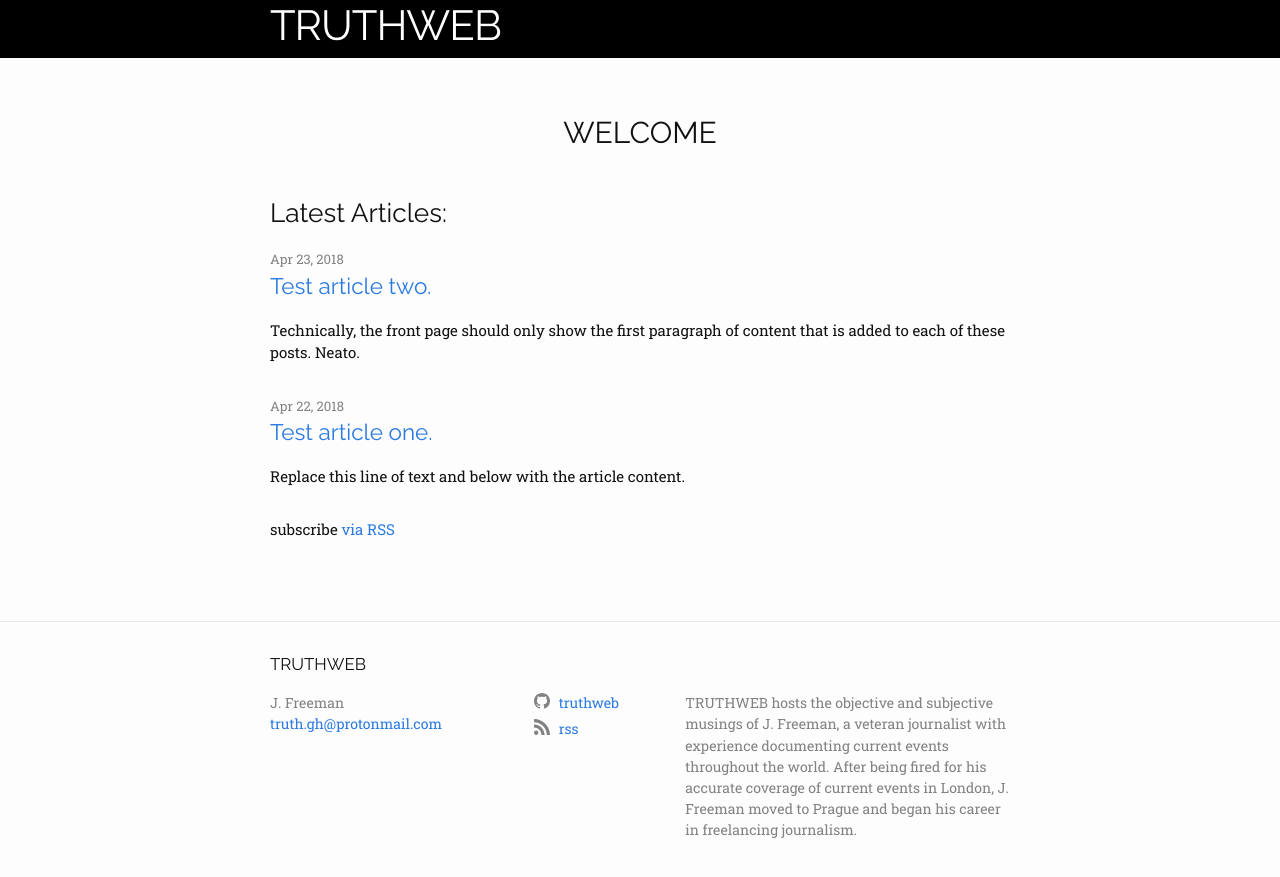
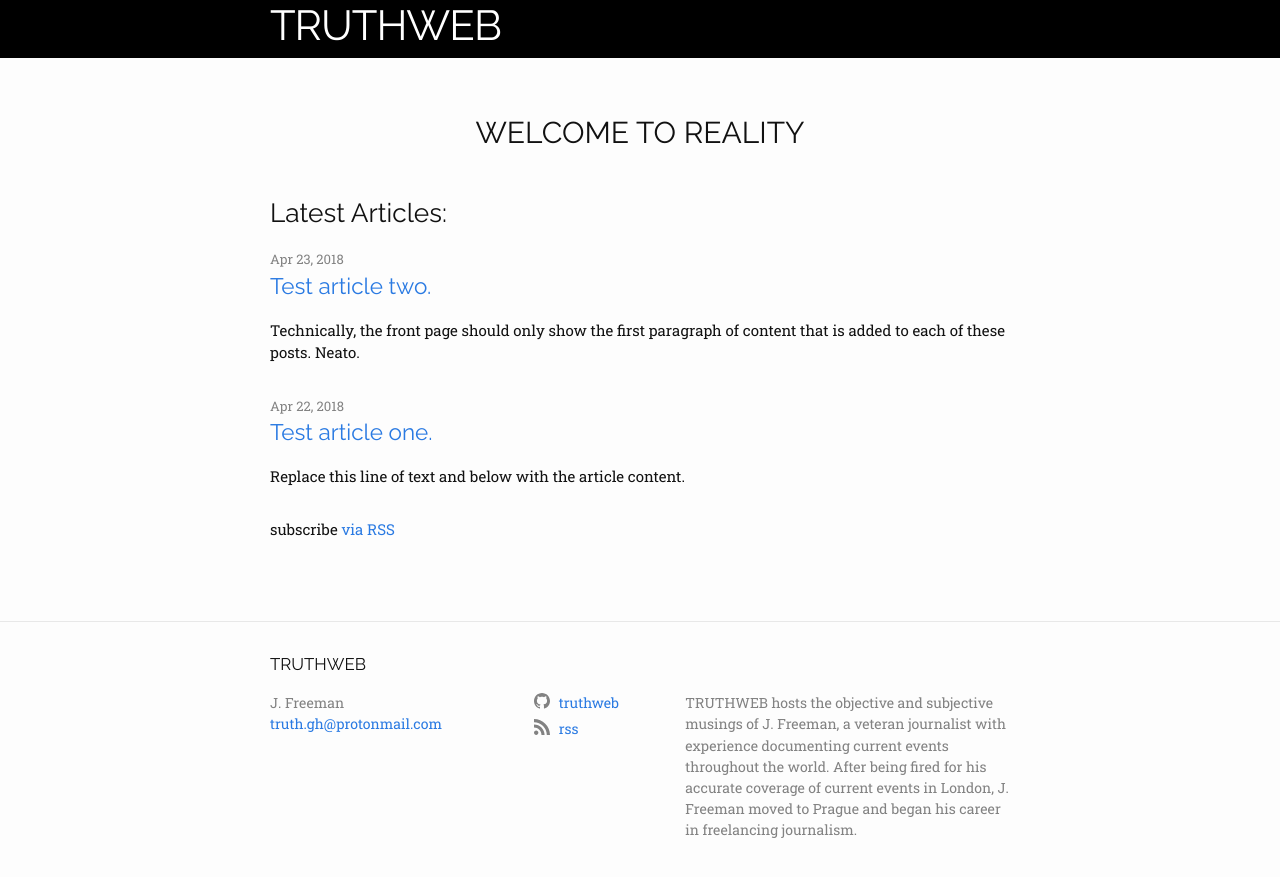
Before and after one commit to truthweb/truthweb.github.io, a Jekyll site: the page built from index.md, in a window 1280 px wide. Shown: the top 877 px of the page. Built offline with Jekyll 4.4.1, drawn with Linux system fonts in a browser that asks for light colours.

Commit message:
Updated headline.

```diff
--- a/_layouts/home.html
+++ b/_layouts/home.html
@@ -4,7 +4,7 @@ layout: default
 
 <div class="home">
 	<br \>
-    <h1 class="page-heading" style="text-align:center;">WELCOME</h1>
+    <h1 class="page-heading" style="text-align:center;">WELCOME TO REALITY</h1>
     <br \>
   {{ content }}
 
```
